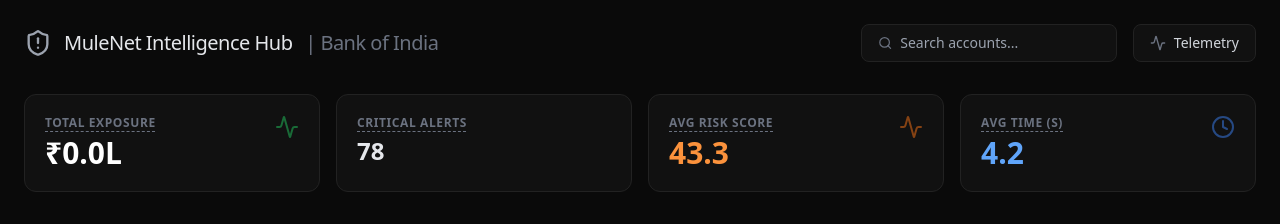
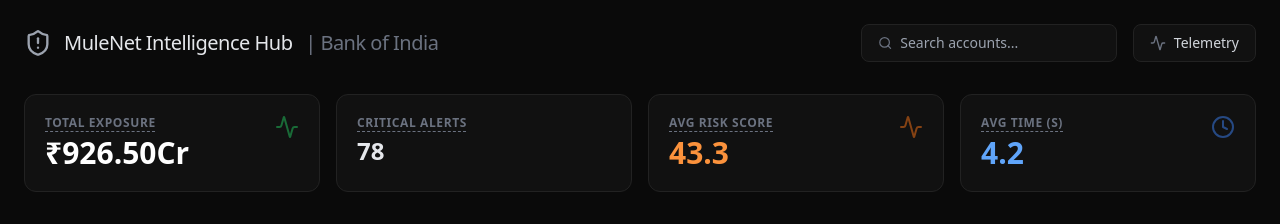
Before and after one commit to ishanethra/mulenet, a Next.js app: page /dashboard in a window 1280 px wide. Shown: the top 224 px of the page. Built offline with nearby package versions, Linux system fonts and the light colour scheme.

Commit message:
fix: resolve random flashing values on mount by removing fallback dataset initialization and gracefully parse exposure strings from local json dump

```diff
--- a/app/dashboard/page.tsx
+++ b/app/dashboard/page.tsx
@@ -51,7 +51,7 @@
 const fetcher = (url: string) => fetch(url).then((res) => res.json());
 
 export default function Home() {
-  const [dynamicAccounts, setDynamicAccounts] = useState<any[]>(fallbackAccounts);
+  const [dynamicAccounts, setDynamicAccounts] = useState<any[]>([]);
   const [loading, setLoading] = useState(true);
   const [query, setQuery] = useState("");
   const [isReportView, setIsReportView] = useState(false);
@@ -161,14 +161,28 @@
 
   const stats = useMemo(() => {
     const totalExposure = dynamicAccounts.reduce((acc, curr) => {
-      const val = parseFloat(curr.exposure.replace('₹', '').replace('L', ''));
-      return acc + (isNaN(val) ? 0 : val);
+      let val = 0;
+      if (curr.exposure) {
+        let str = String(curr.exposure).toUpperCase();
+        let num = parseFloat(str.replace(/[^0-9.]/g, ''));
+        if (!isNaN(num)) {
+          if (str.includes('M')) val = num * 1000000;
+          else if (str.includes('K')) val = num * 1000;
+          else if (str.includes('L')) val = num * 100000; // fallback support
+          else val = num;
+        }
+      }
+      return acc + val;
     }, 0);
+
+    // Convert back to Lakhs for standard formatting
+    const exposureInLakhs = totalExposure / 100000;
+
     const critical = dynamicAccounts.filter(a => a.score > 80).length;
     const avgScore = dynamicAccounts.reduce((acc, curr) => acc + curr.score, 0) / (dynamicAccounts.length || 1);
 
     return {
-      exposure: totalExposure >= 100 ? `₹${(totalExposure / 100).toFixed(2)}Cr` : `₹${totalExposure.toFixed(1)}L`,
+      exposure: exposureInLakhs >= 100 ? `₹${(exposureInLakhs / 100).toFixed(2)}Cr` : `₹${exposureInLakhs.toFixed(1)}L`,
       critical,
       avgScore: avgScore.toFixed(1)
     };
```
